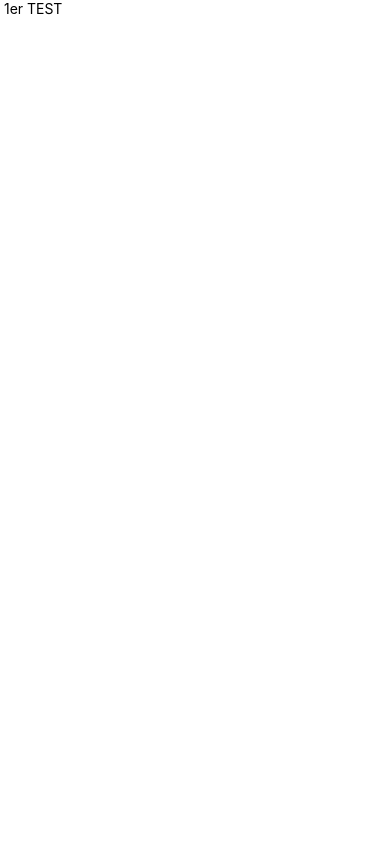
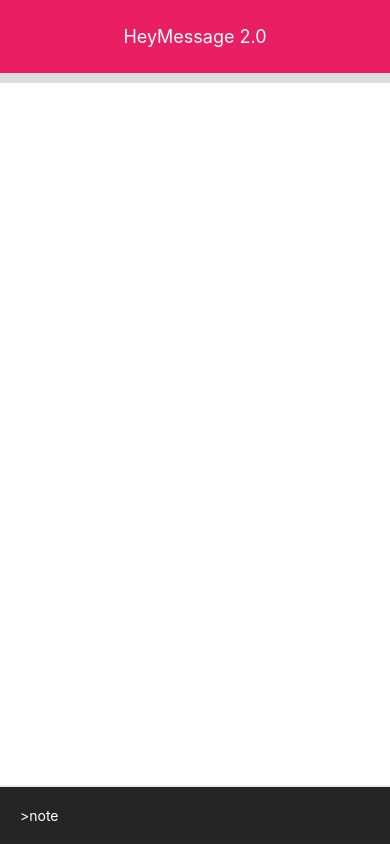
Before and after one commit to redha95/heymessage.v2, a React Native app: screen / in a window 390 px wide. Built offline with nearby package versions, Linux system fonts and the light colour scheme.

Commit message:
1ere interface

```diff
--- a/app/components/Main.js
+++ b/app/components/Main.js
@@ -4,13 +4,83 @@
 export default class App extends React.Component {
 render() {
   return (
-    <View><Text> 1er TEST</Text></View>
+    <View style={styles.container}>
+
+      <View style={styles.header}>
+        <Text style={styles.headerText}> HeyMessage 2.0 </Text>
+        </View>
+
+
+    <ScrollView style={styles.scrollContainer}>
+
+    </ScrollView>
+
+    <View style={styles.footer}>
+
+      <TextInput
+            style={styles.textInput}
+            placeholder='>note'
+            placeholderTextColor='white'
+            underlineColorAndroid='transparent'>
+
+      </TextInput>
+
+        </View>
+      </View>
   );
  }
 }
 
 const styles = StyleSheet.create({
-  container: {
-
-  },
+    container: {
+        flex: 1,
+    },
+    header: {
+        backgroundColor: '#E91E63',
+        alignItems: 'center',
+        justifyContent:'center',
+        borderBottomWidth: 10,
+        borderBottomColor: '#ddd'
+    },
+    headerText: {
+        color: 'white',
+        fontSize: 18,
+        padding: 26
+    },
+    scrollContainer: {
+        flex: 1,
+        marginBottom: 100
+    },
+    footer: {
+        position: 'absolute',
+        bottom: 0,
+        left: 0,
+        right: 0,
+        zIndex: 10
+    },
+    textInput: {
+        alignSelf: 'stretch',
+        color: '#fff',
+        padding: 20,
+        backgroundColor: '#252525',
+        borderTopWidth:2,
+        borderTopColor: '#ededed'
+    },
+    addButton: {
+        position: 'absolute',
+        zIndex: 11,
+        right: 20,
+        bottom: 90,
+        backgroundColor: '#E91E63',
+        width: 70,
+        height: 70,
+        borderRadius: 35,
+        alignItems: 'center',
+        justifyContent: 'center',
+        elevation: 8
+    },
+    addButtonText: {
+        color: '#fff',
+        fontSize: 24
+    }
 });
```
